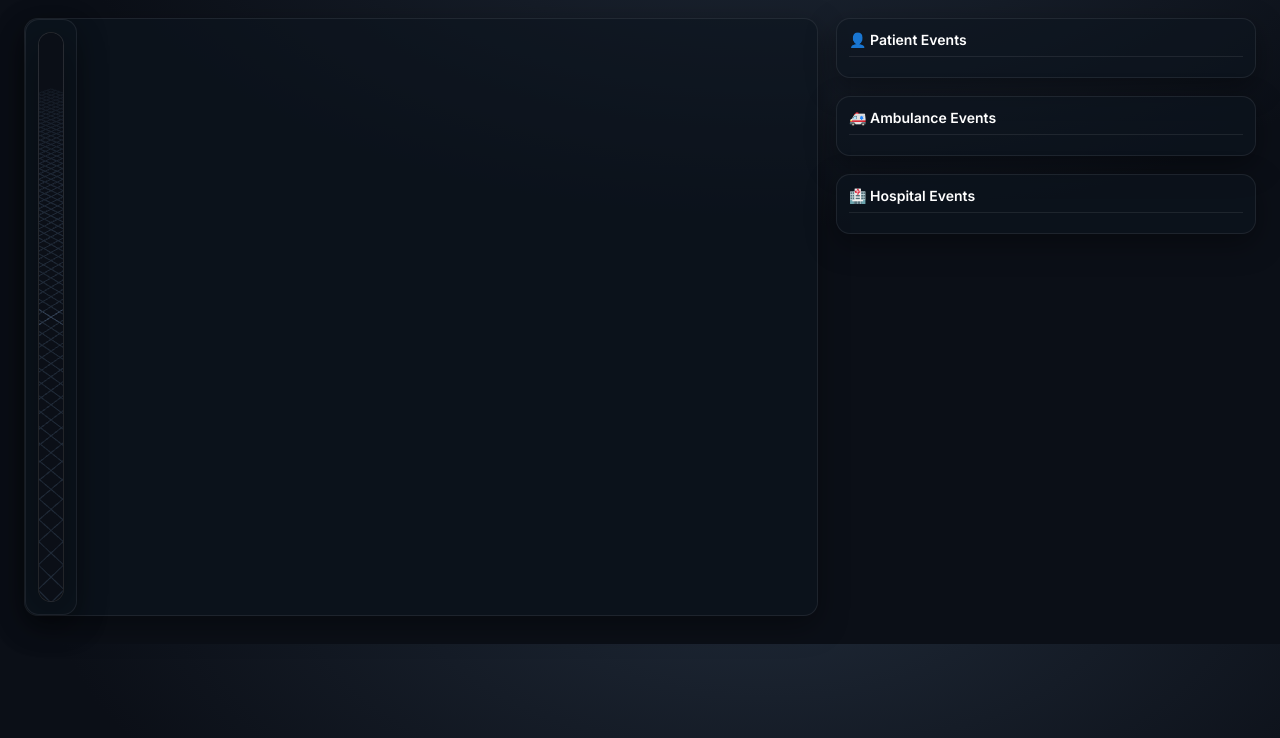
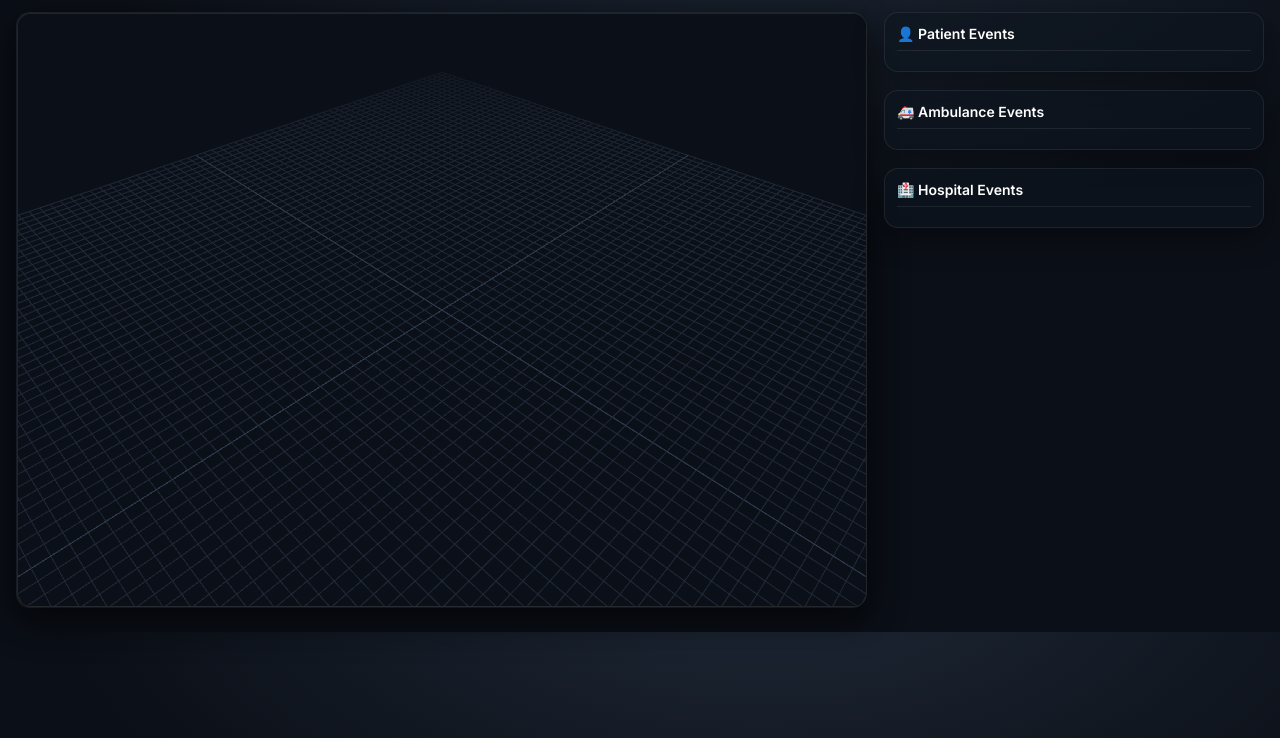
Before and after one commit to bensonchoyintuitas/ambo_sim, a Flask app: page / in a window 1280 px wide. Shown: the part 62-800 px from the top of the page. Run offline with Flask 3, Linux system fonts and the light colour scheme; data that the repository does not hold is empty; some libraries are stand-ins or nearby versions.

Commit message:
Refactor layout styles and improve camera distance calculation in 3D scene

```diff
--- a/static/style.css
+++ b/static/style.css
@@ -62,14 +62,10 @@ body {
 .btn:active { transform: translateY(1px); }
 
 /* Layout */
-.layout {
-    display: grid;
-    grid-template-columns: 1fr 420px;
-    gap: 18px;
-    padding: 18px 24px 28px 24px;
-}
+.layout { display: grid; grid-template-columns: minmax(0, 1fr) 380px; gap: 18px; padding: 12px 16px 24px 16px; }
 
-.stage { display: flex; align-items: stretch; justify-content: stretch; min-height: 68vh; }
+.stage { display: flex; align-items: stretch; justify-content: stretch; min-height: 74vh; }
+.scene-container { width: 100%; height: 100%; }
 
 .sim-canvas { width: 100%; height: 100%; border-radius: 14px; border: 1px solid rgba(255,255,255,0.12); box-shadow: 0 12px 40px rgba(0,0,0,0.45); background: radial-gradient(900px 480px at 40% 10%, #0b0f17 0%, #05070b 60%); display: block; }
 
--- a/templates/index.html
+++ b/templates/index.html
@@ -209,9 +209,13 @@
           for (const v of positions) box.expandByPoint(v);
           const center = new THREE.Vector3(); box.getCenter(center);
           const size = new THREE.Vector3(); box.getSize(size);
-          const maxDim = Math.max(size.x, size.z);
           const fov = engineRef.current.camera.fov * (Math.PI / 180);
-          const dist = (maxDim * 0.65) / Math.tan(fov / 2);
+          const aspect = engineRef.current.renderer.domElement.clientWidth / engineRef.current.renderer.domElement.clientHeight;
+          const halfX = size.x / 2;
+          const halfZ = size.z / 2;
+          const distZ = halfZ / Math.tan(fov / 2);
+          const distX = halfX / (Math.tan(fov / 2) * aspect);
+          const dist = Math.max(distX, distZ) * 1.15; // add margin
           const dir = new THREE.Vector3(1, 1.2, 1).normalize();
           const newPos = center.clone().add(dir.multiplyScalar(dist));
           engineRef.current.camera.position.copy(newPos);
@@ -518,7 +522,7 @@
         }
       }, [state]);
 
-      return <div ref={containerRef} className="stage card" />;
+      return <div ref={containerRef} className="scene-container" />;
     }
 
     function LogCard({ title, emoji, items }) {
```
